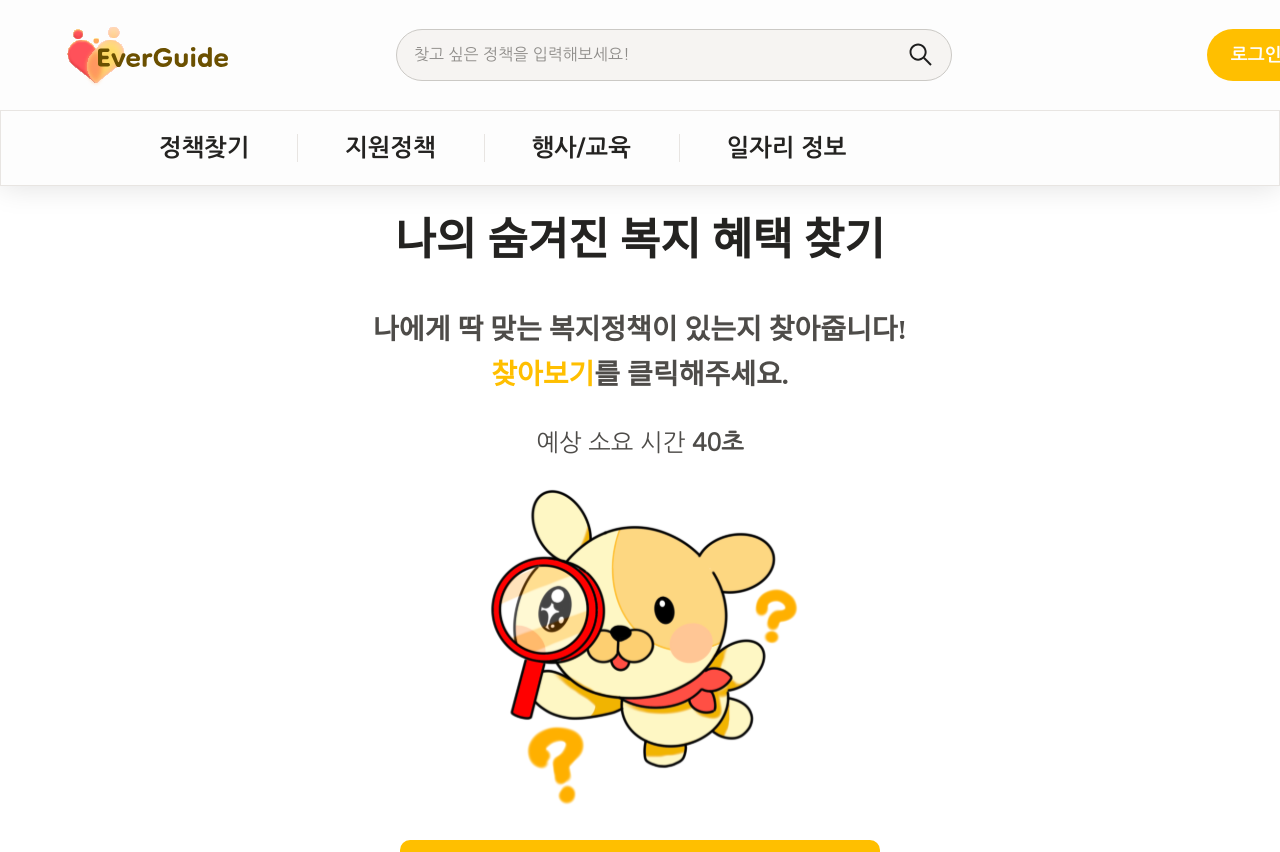
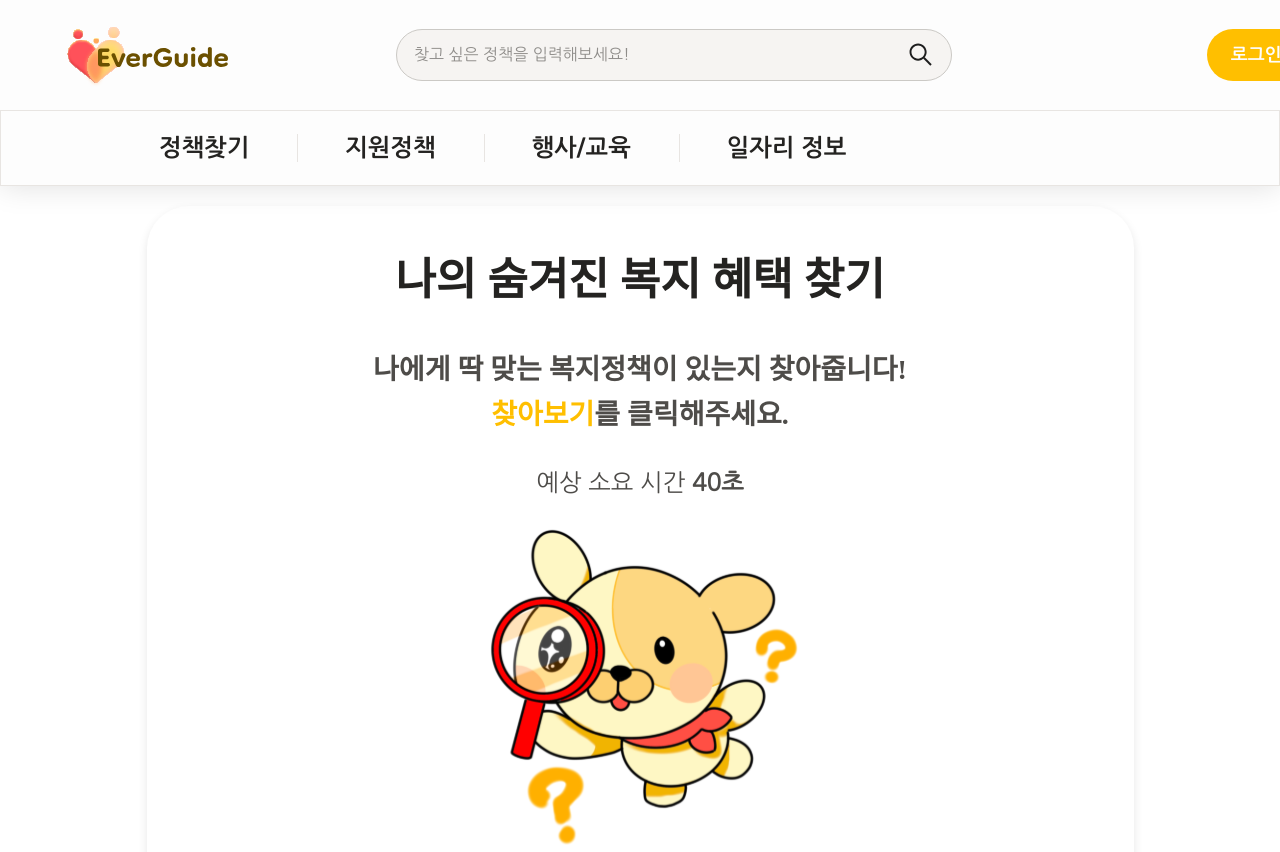
Before and after one commit to Everguide2/Everguide-client, a React (Vite) app: page /policy in a window 1280 px wide. Shown: the top 852 px of the page. Built offline with nearby package versions, Linux system fonts and the light colour scheme; a web font is replaced by a local one.

Commit message:
정책추천 화면 UI 구현

```diff
--- a/src/pages/policyRec/ui/Policy.jsx
+++ b/src/pages/policyRec/ui/Policy.jsx
@@ -7,13 +7,15 @@ import {
     TimeInfo,
     ImageWrapper,
     StyledImage,
-    Button
+    Button,
+    BoxContainer
   } from './style';
 
 
 const Policy = () => {
   return (
     <Container>
+        <BoxContainer>
             <Title>나의 숨겨진 복지 혜택 찾기</Title>
             <Description>
                 나에게 딱 맞는 복지정책이 있는지 찾아줍니다! <br />
@@ -26,6 +28,7 @@ const Policy = () => {
                 <StyledImage src={imgDangguMag} alt="강아지 이미지" />
             </ImageWrapper>
             <Button onClick={() => alert('혜택 찾기 시작!')}>찾아보기</Button>
+        </BoxContainer>
     </Container>
   );
 };
--- a/src/pages/policyRec/ui/style.js
+++ b/src/pages/policyRec/ui/style.js
@@ -1,4 +1,14 @@
 import styled from 'styled-components';
+
+export const BoxContainer = styled.div`
+  background-color: ${({ theme }) => theme.colors.realWhite};
+  border-radius: 42px;
+  box-shadow: 0px 4px 10px rgba(0, 0, 0, 0.1);
+  padding: 40px;
+  width : 907px;
+  height : 873px;
+  margin: 0 auto;
+`;
 
 
 export const Container = styled.div`
```
Lines whose indentation alone changed are shown as unchanged.
